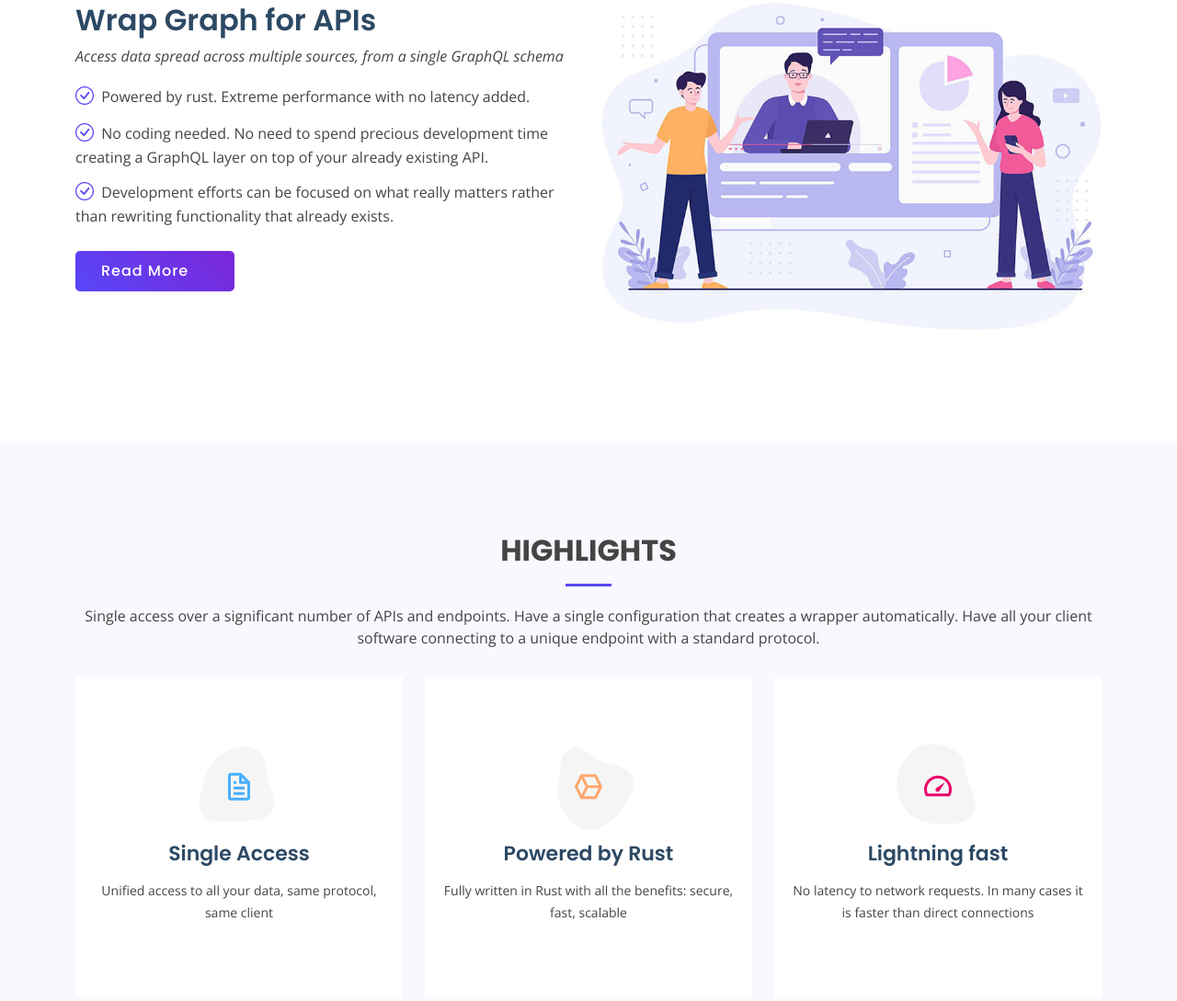
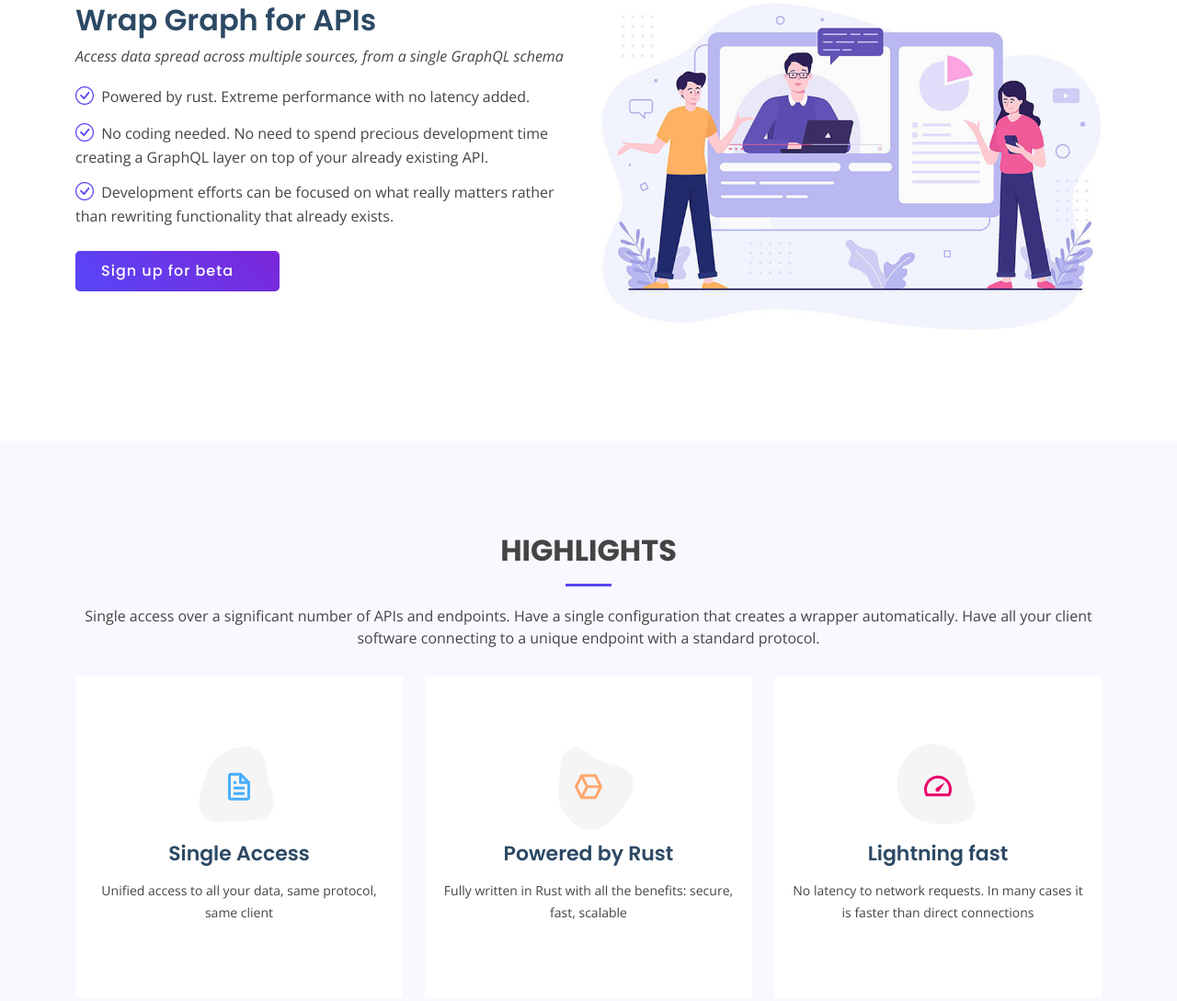
Before and after one commit to wraph-io/wraph-io.github.io, a plain HTML site: page index.html in a window 1280 px wide. Shown: the part 917-2006 px from the top of the page at 92% size. Drawn offline with nearby package versions, Linux system fonts and the light colour scheme.

Commit message:
FIX sign up for beta

```diff
--- a/index.html
+++ b/index.html
@@ -95,7 +95,7 @@
               <li><i class="bi bi-check-circle"></i> Development efforts can be focused on what really matters rather
                 than rewriting functionality that already exists.</li>
             </ul>
-            <a href="#features" class="read-more">Read More<i class="bi bi-long-arrow-right"></i></a>
+            <a href="#features" class="read-more">Sign up for beta<i class="bi bi-long-arrow-right"></i></a>
           </div>
         </div>
 
@@ -375,7 +375,7 @@
                 <li class="na">Support</li>
               </ul>
               <div class="btn-wrap">
-                <a href="mailto:info@wraph.io?subject=Wraph.io interest" class="btn-buy">Buy Now</a>
+                <a href="mailto:info@wraph.io?subject=Sign up for Wraph.io beta" class="btn-buy">Sign up for beta</a>
               </div>
             </div>
           </div>
@@ -392,7 +392,7 @@
                 <li>Basic Support</li>
               </ul>
               <div class="btn-wrap">
-                <a href="mailto:info@wraph.io?subject=Wraph.io interest" class="btn-buy">Buy Now</a>
+                <a href="mailto:info@wraph.io?subject=Sign up for Wraph.io beta" class="btn-buy">Sign up for beta</a>
               </div>
             </div>
           </div>
@@ -410,7 +410,7 @@
                 <li>Advanced Support</li>
               </ul>
               <div class="btn-wrap">
-                <a href="mailto:info@wraph.io?subject=Wraph.io interest" class="btn-buy">Buy Now</a>
+                <a href="mailto:info@wraph.io?subject=Sign up for Wraph.io beta" class="btn-buy">Sign up for beta</a>
               </div>
             </div>
           </div>
```
